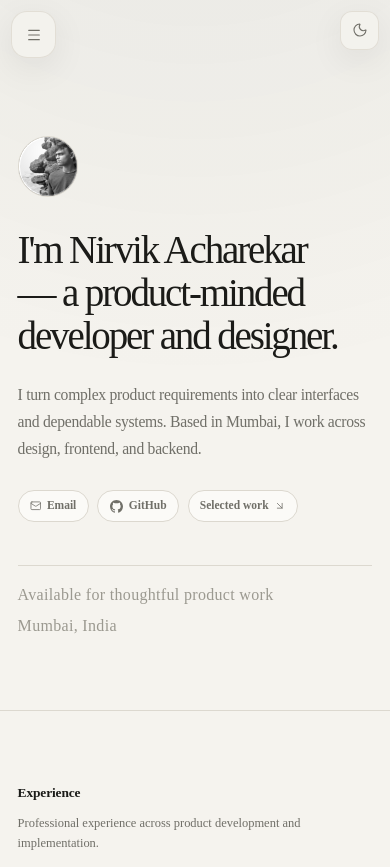
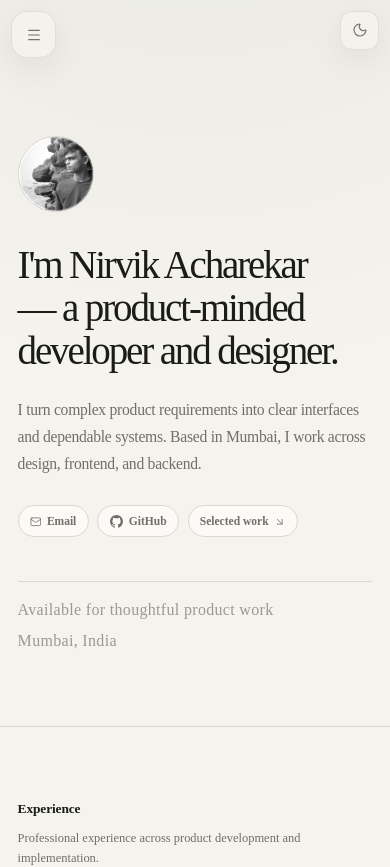
Before and after one commit to Nirvik30/portfolio-site, a Next.js app: page / in a window 390 px wide. Shown: the top 867 px of the page. Built offline with nearby package versions, Linux system fonts and the light colour scheme.

Commit message:
Enlarge portrait and correct home navigation state

```diff
--- a/src/app/globals.css
+++ b/src/app/globals.css
@@ -246,8 +246,8 @@ svg {
 .hero-mark {
   position: relative;
   display: grid;
-  width: 4.2rem;
-  height: 4.2rem;
+  width: 5.25rem;
+  height: 5.25rem;
   margin-bottom: 2.4rem;
   place-items: center;
   overflow: hidden;
@@ -789,8 +789,8 @@ svg {
   }
 
   .hero-mark {
-    width: 3.8rem;
-    height: 3.8rem;
+    width: 4.75rem;
+    height: 4.75rem;
     margin-bottom: 2rem;
   }
 
--- a/src/components/common/FloatingNav.tsx
+++ b/src/components/common/FloatingNav.tsx
@@ -27,6 +27,11 @@ export default function FloatingNav() {
 
     const observer = new IntersectionObserver(
       (entries) => {
+        if (window.scrollY <= 96) {
+          setActiveSection("home");
+          return;
+        }
+
         const visible = entries
           .filter((entry) => entry.isIntersecting)
           .sort((a, b) => b.intersectionRatio - a.intersectionRatio)[0];
@@ -38,6 +43,16 @@ export default function FloatingNav() {
 
     sections.forEach((section) => observer.observe(section));
     return () => observer.disconnect();
+  }, []);
+
+  useEffect(() => {
+    const keepHomeActiveAtTop = () => {
+      if (window.scrollY <= 96) setActiveSection("home");
+    };
+
+    keepHomeActiveAtTop();
+    window.addEventListener("scroll", keepHomeActiveAtTop, { passive: true });
+    return () => window.removeEventListener("scroll", keepHomeActiveAtTop);
   }, []);
 
   useEffect(() => {
--- a/src/components/sections/Hero.tsx
+++ b/src/components/sections/Hero.tsx
@@ -12,7 +12,7 @@ export default function Hero() {
             src="/nirvik-profile.png"
             alt="Portrait of Nirvik Acharekar by the coast"
             fill
-            sizes="68px"
+            sizes="84px"
             priority
           />
         </Reveal>
```
